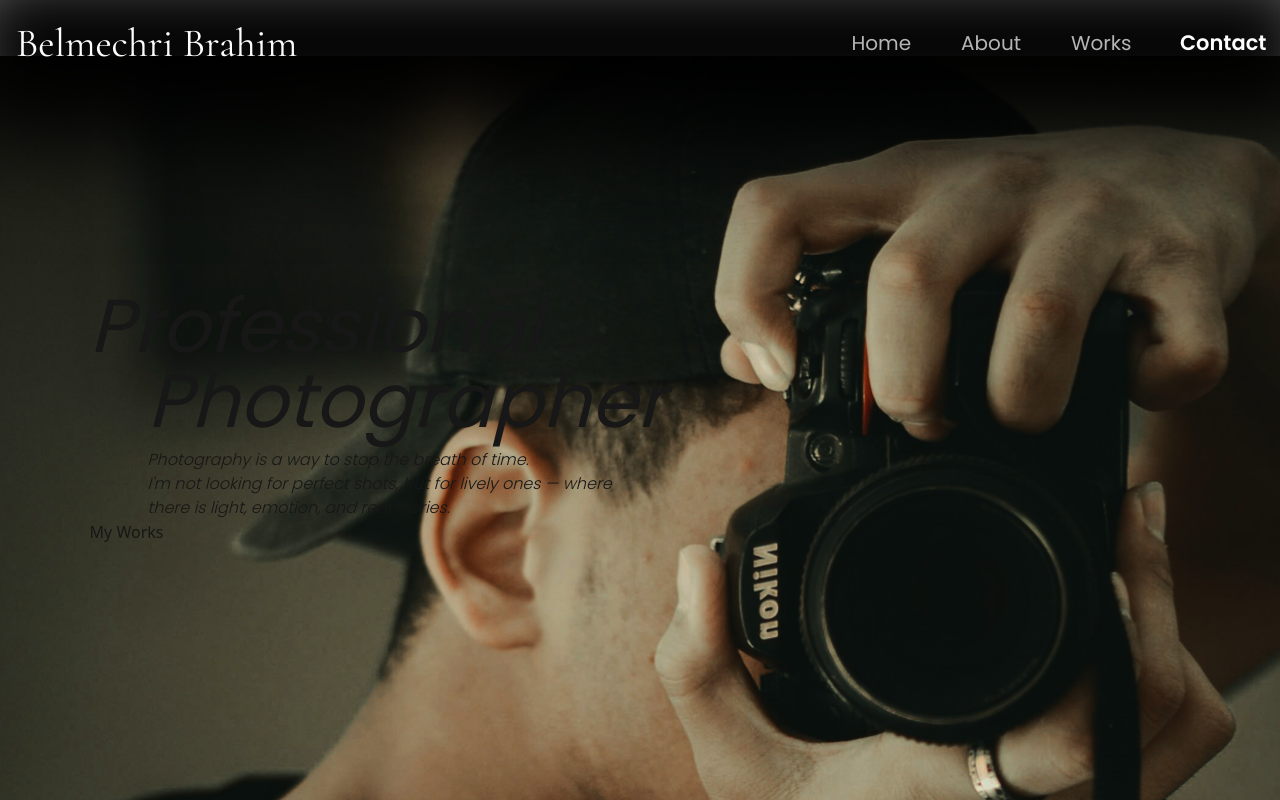
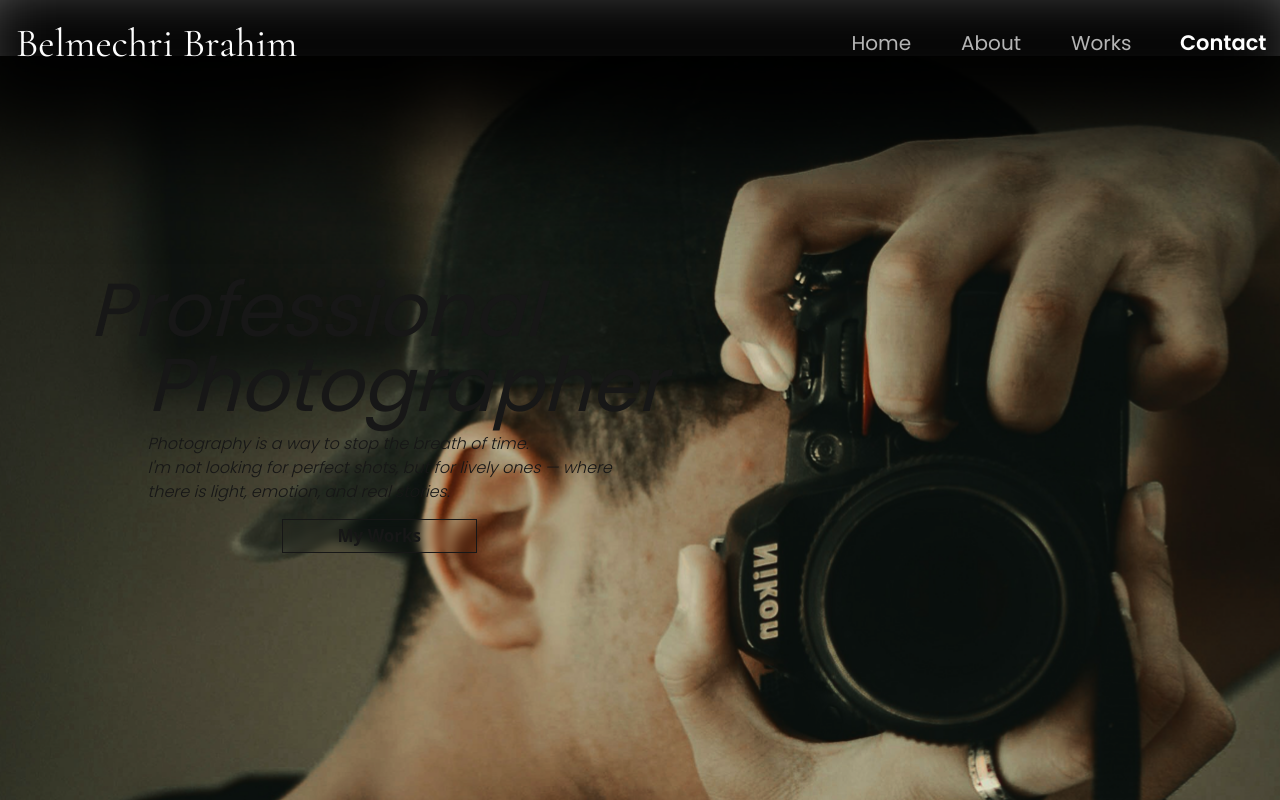
Before and after one commit to Valleryikl/Belmechri-Brahim, a Next.js app: page / in a window 1280 px wide. Built offline with nearby package versions, Linux system fonts and the light colour scheme.

Commit message:
add: btn

```diff
--- a/app/components/sections/HomeSection.tsx
+++ b/app/components/sections/HomeSection.tsx
@@ -1,12 +1,13 @@
 export default function HomeSection() {
   return (
-    <div className="default-section home pt-[29vh] pl-[7vw]">
+    <div className="default-section home pt-[27vh] pl-[7vw]">
       <h1 className="flex flex-col leading-none mb-[20px]">Professional
         <span className="pl-[58px]">Photographer</span>
       </h1>
       <p className="quote w-[38vw] ml-[58px] mt-[-10px]">Photography is a way to stop the breath of time. <br />
       I'm not looking for perfect shots, but for lively ones — where there is light, emotion, and real stories.</p>
-      <button>My Works</button>
+      <button className="backdrop-blur-[5px] border mt-[15px] ml-[15vw] px-[55px] py-[3px] text-[17px] font-semibold
+                          hover:scale-[1.1] duration-300 ease-out hover:cursor-pointer"><a href="">My Works</a></button>
     </div>
   )
 }
--- a/app/globals.css
+++ b/app/globals.css
@@ -88,6 +88,7 @@ h2 {
 h3 {
   font-size: 60px;
 }
+
 .default-section {
   background-image: url(../public/Home.png);
   background-repeat: no-repeat;
```
